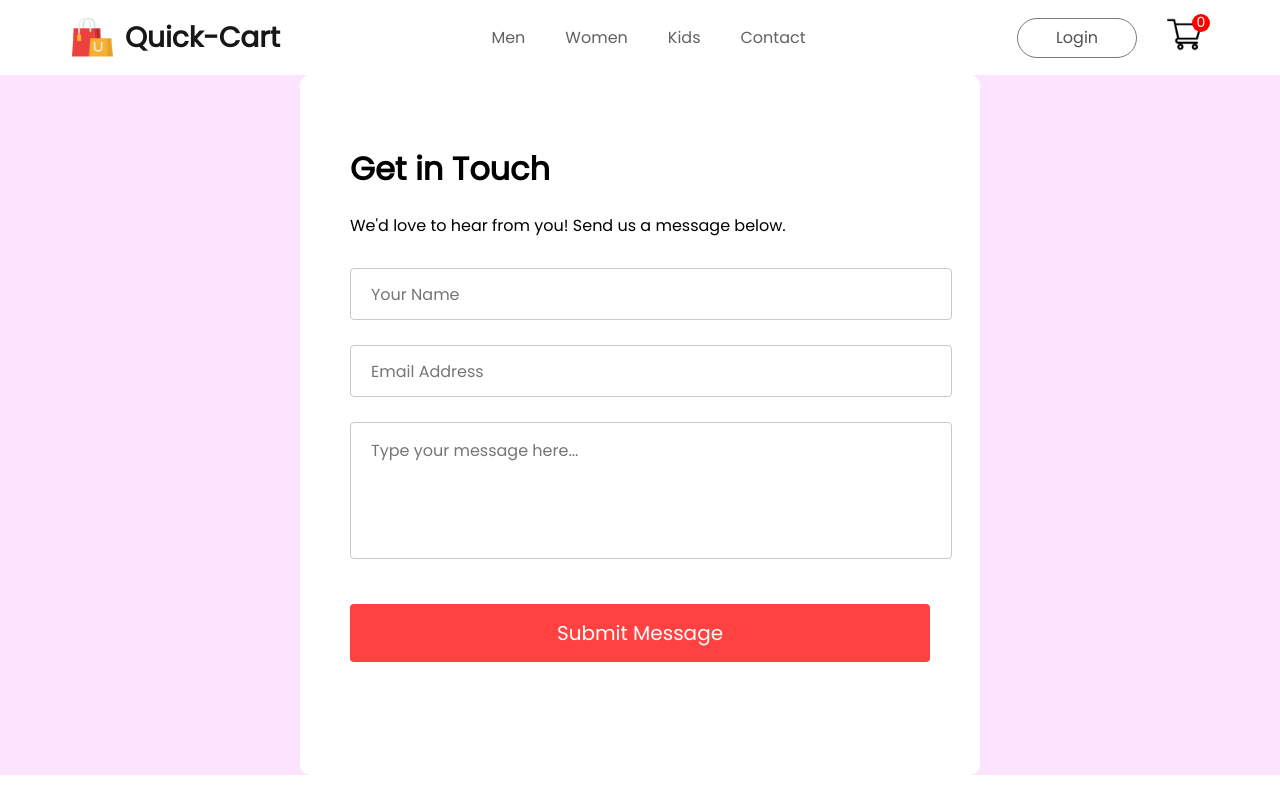
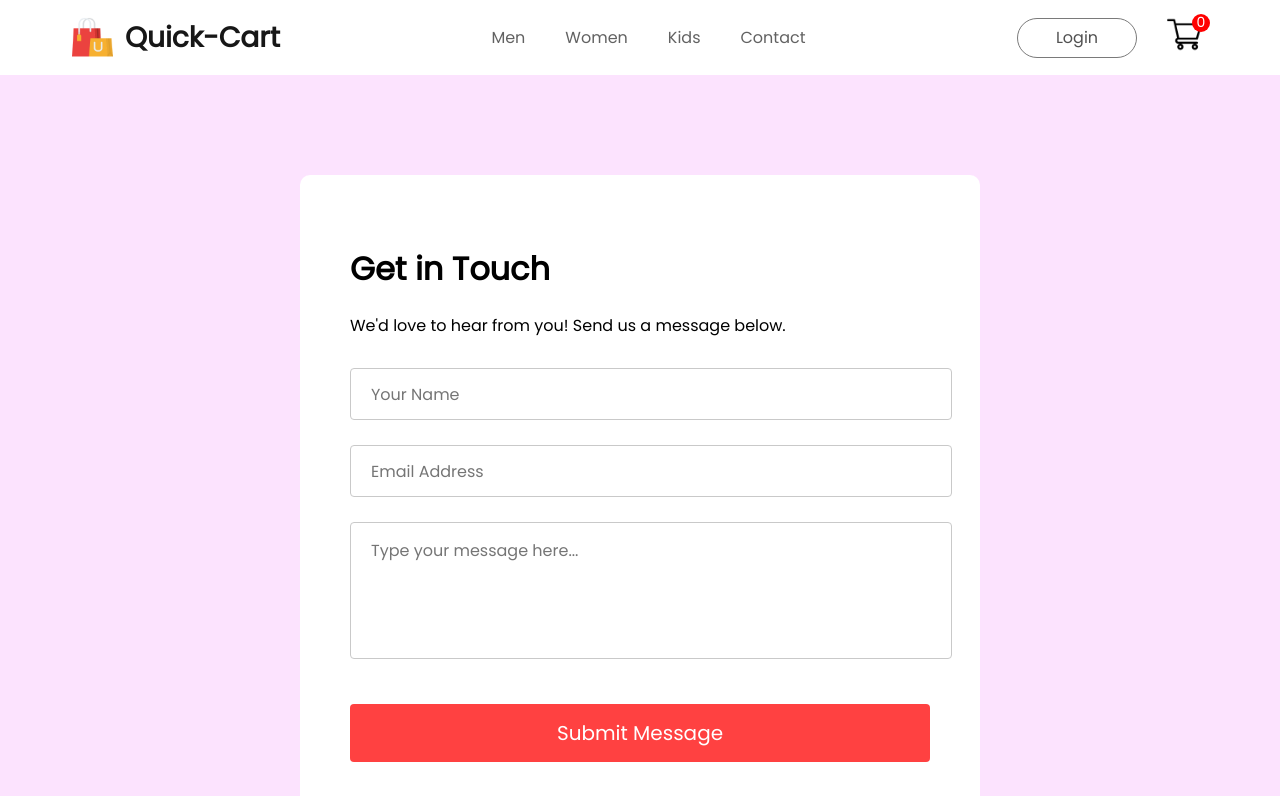
Before and after one commit to Abhishek-Chincholikar/Full_Stack_Ecommerce, a React (Create React App) app in the folder frontend/: page /contact in a window 1280 px wide. Shown: the top 796 px of the page. Built offline with nearby package versions, Linux system fonts and the light colour scheme; no server answers.

Commit message:
Update Contact.css

```diff
--- a/frontend/src/Pages/CSS/Contact.css
+++ b/frontend/src/Pages/CSS/Contact.css
@@ -2,7 +2,7 @@
   width: 100%;
   /* height: 80vh; */
   background: #fce3fe; /* Light pink background to match your theme */
-  padding-top: 100px 0 100px 0;
+  padding: 100px 0 100px 0;
 }
 
 .contact-container {
```
